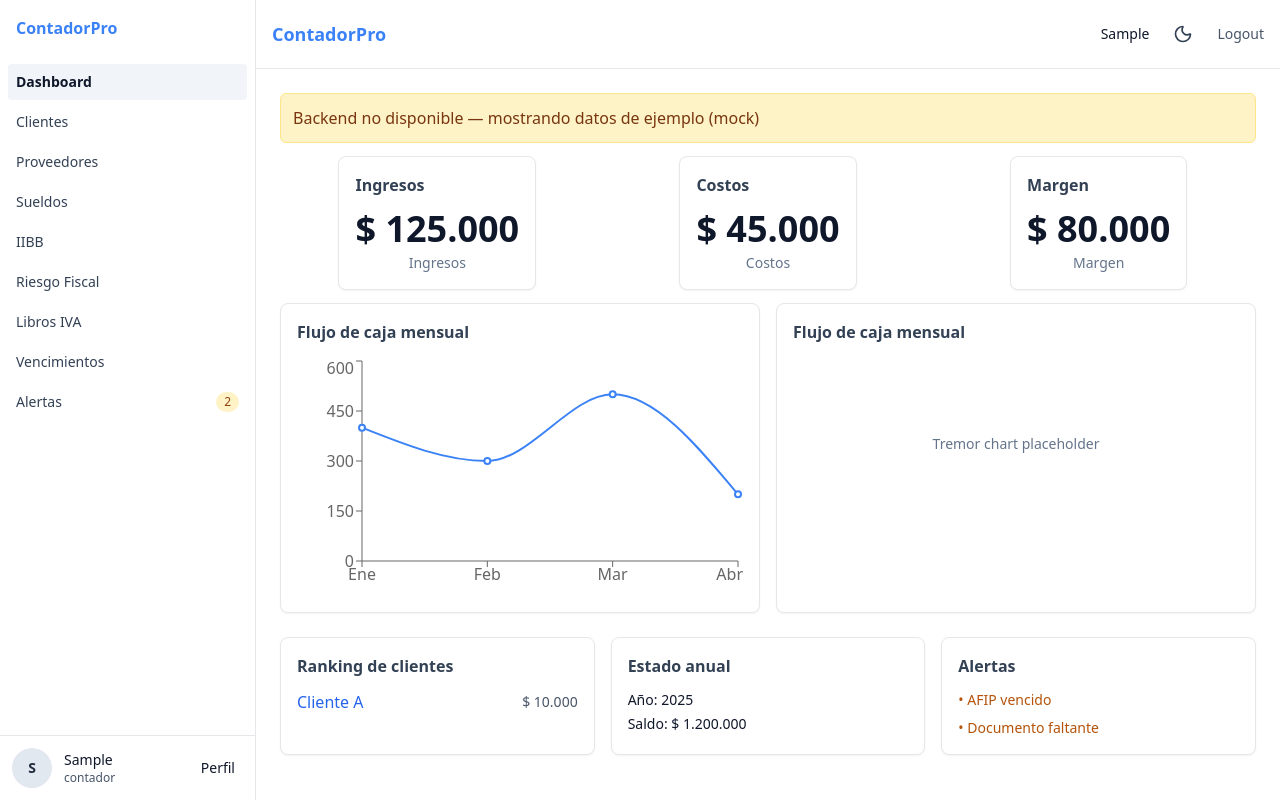
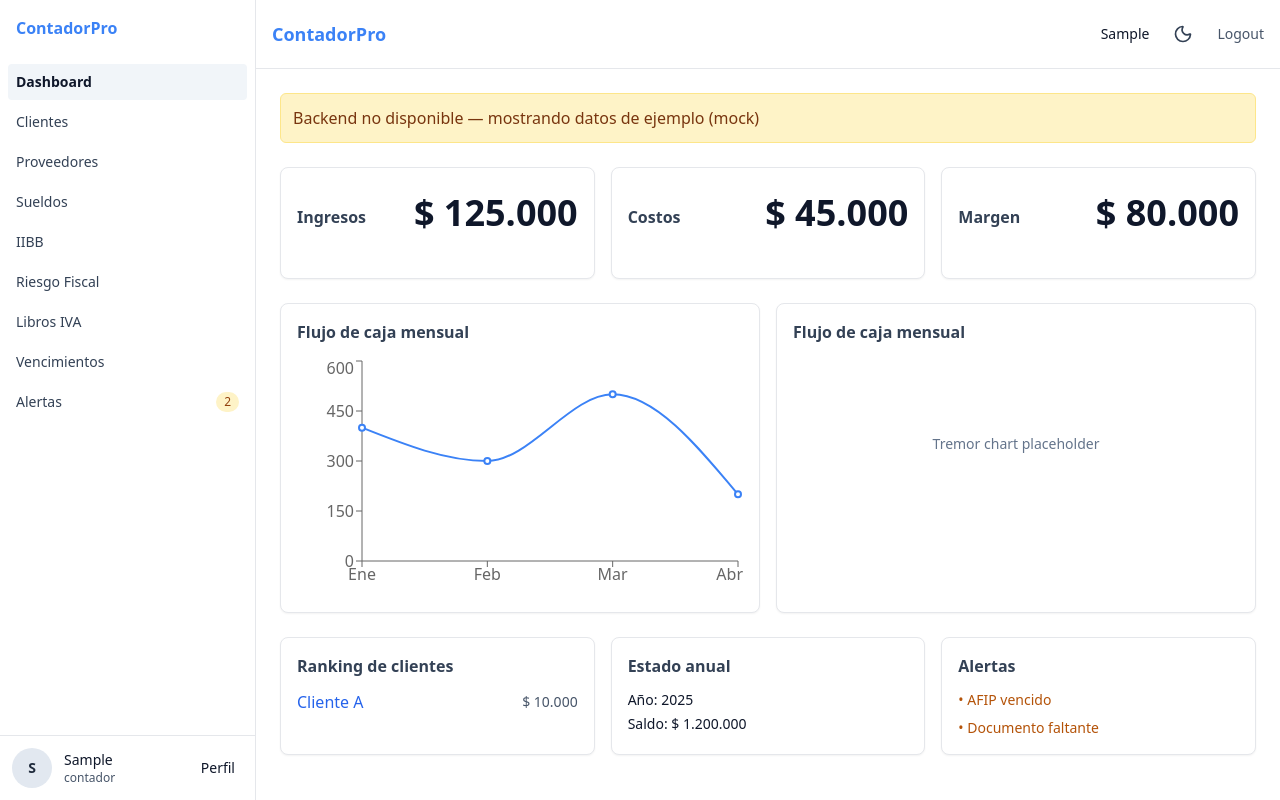
Before and after one commit to lucasromanh/ContadoresSaas, a React (Vite) app: page /login in a window 1280 px wide. Both pictures are taken after typing "Sample" into the empty fields and a click on the button "Entrar". Built offline with nearby package versions, Linux system fonts and the light colour scheme; no server answers.

Commit message:
feat: Refactor SmartTable to use Input component for search and update StatCard to handle click events

```diff
--- a/src/components/ui/SmartTable.tsx
+++ b/src/components/ui/SmartTable.tsx
@@ -1,5 +1,6 @@
 import React, { useMemo, useState, useRef } from 'react'
 import { exportToCsv, importCsv } from '../../lib/csv'
+import Input from './Input'
 
 type Column<T> = { key: keyof T; label: string; sortable?: boolean }
 
@@ -68,9 +69,9 @@ export function SmartTable<T extends { id?: string }>({ columns, data, loading =
   return (
     <div>
       <div className="flex items-center justify-between mb-2">
-        <div className="flex items-center gap-2">
-          <input value={search} onChange={(e) => { setSearch(e.target.value); setPage(1) }} placeholder="Buscar..." className="input input-sm" />
-          <button onClick={handleExport} className="px-2 py-1 border rounded text-sm">Exportar CSV</button>
+      <div className="flex items-center gap-2">
+        <Input value={search} onChange={(e) => { setSearch(e.target.value); setPage(1) }} placeholder="Buscar..." className="w-56" />
+        <button onClick={handleExport} className="px-2 py-1 border rounded text-sm">Exportar CSV</button>
           <input ref={fileRef} type="file" accept=".csv" className="hidden" onChange={(e) => handleImport(e.target.files)} />
           <button onClick={handleImportClick} className="px-2 py-1 border rounded text-sm">Importar CSV</button>
         </div>
--- a/src/pages/Dashboard/index.tsx
+++ b/src/pages/Dashboard/index.tsx
@@ -7,13 +7,20 @@ import { useDashboard } from '../../hooks/useDashboard'
 import { useAppStore } from '../../store/useAppStore'
 
 function StatCard({ title, value, to, onClick }: { title: string; value: string; to?: string; onClick?: () => void }) {
+  const handle = (e: React.MouseEvent) => {
+    if (onClick) onClick()
+    // navigate handled by ClickableCard if provided
+  }
+
   return (
-    <ClickableCard title={title} to={to} onClick={onClick} className="flex items-center justify-center h-28">
-      <div className="text-center">
-        <div className="text-3xl md:text-4xl font-bold">{value}</div>
-        <div className="text-sm text-slate-500 dark:text-slate-300 mt-1">{title}</div>
-      </div>
-    </ClickableCard>
+    <div onClick={handle} role={to ? 'link' : 'button'} className="cursor-pointer">
+      <Card title={title} className="h-28 flex items-center justify-between">
+        <div>
+          <div className="text-3xl md:text-4xl font-bold">{value}</div>
+        </div>
+        <div className="text-sm text-slate-500 dark:text-slate-300">&nbsp;</div>
+      </Card>
+    </div>
   )
 }
 
```
